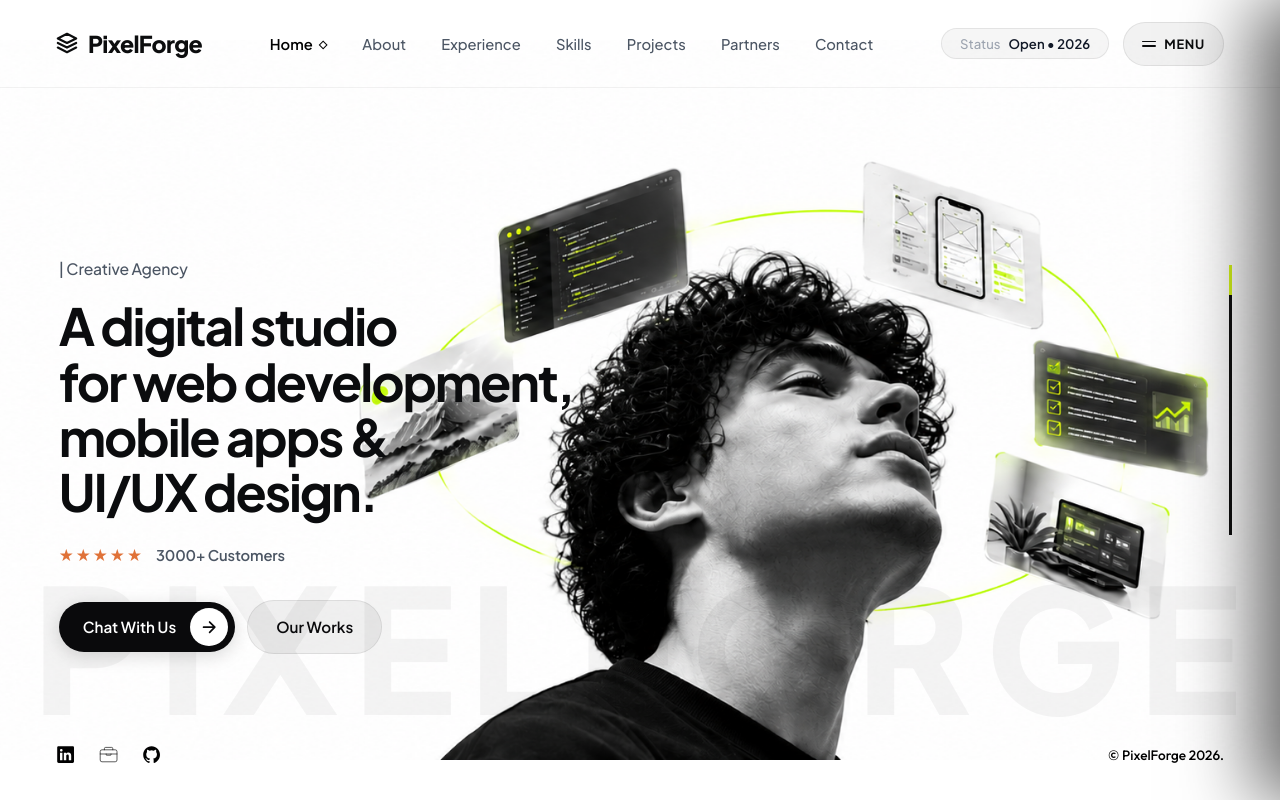
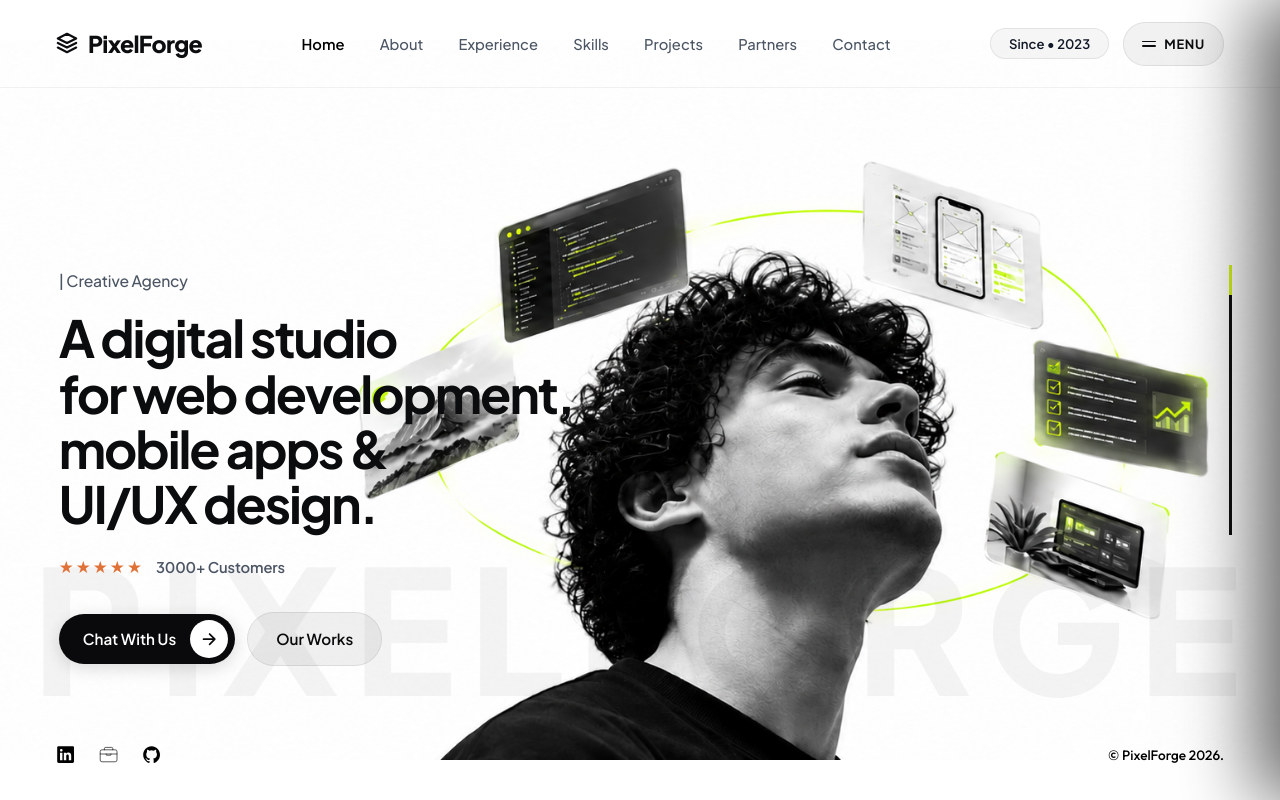
Before and after one commit to Ajnasthayyil/PixelForge, a plain HTML site: page index.html in a window 1280 px wide. Drawn offline with nearby package versions, Linux system fonts and the light colour scheme.

Commit message:
Configure #home section with pp-scrollable type and matching scroll behavior

```diff
--- a/css/style.css
+++ b/css/style.css
@@ -1191,13 +1191,25 @@ ion-icon{
   background-repeat: no-repeat;
   background-size: auto 90%;
   position: relative;
-  overflow: hidden;
+}
+
+#home.pp-scrollable {
+  overflow-y: scroll;
+  overflow-x: hidden;
+  height: 100%;
 }
 
 #home .scroll-wrap {
-  padding-top: 6rem;
-  padding-bottom: 5.5rem;
+  padding-top: 5.5rem;
+  padding-bottom: 3.5rem;
   position: relative;
+}
+
+@media (max-height: 760px) {
+  #home .scroll-wrap {
+    padding-top: 4.8rem;
+    padding-bottom: 2rem;
+  }
 }
 
 /* Zenrixa Navbar */
--- a/index.html
+++ b/index.html
@@ -50,7 +50,7 @@
 
 			<!-- Center Links -->
 			<ul class="zen-nav-menu d-none d-lg-flex mb-0">
-				<li><a href="#home" class="active">Home <span class="zen-dot">◇</span></a></li>
+				<li><a href="#home" class="active">Home </a></li>
 				<li><a href="#about">About</a></li>
 				<li><a href="#experience">Experience</a></li>
 				<li><a href="#skills">Skills</a></li>
@@ -62,8 +62,7 @@
 			<!-- Right Status & Menu Pill -->
 			<div class="zen-header-right d-flex align-items-center">
 				<div class="zen-info-capsule d-none d-md-flex">
-					<span class="capsule-sub">Status</span>
-					<span class="capsule-main">Open &bull; 2026</span>
+					<span class="capsule-main">Since &bull; 2023</span>
 				</div>
 				<button class="toggler zen-menu-trigger" aria-label="Open Menu">
 					<span class="zen-bars">
@@ -207,7 +206,7 @@
 	<div id="pagepiling">
 
 		<!-- Masthead (Zenrixa Style) -->
-		<section id="home" class="pp-scrollable d-flex align-items-center section position-absolute"
+		<section id="home" class="section pp-scrollable d-flex align-items-center position-absolute"
 			style="background-image:url('img/pixelforgebg.png');" role="main">
 			<div class="intro">
 				<div class="scroll-wrap">
```
